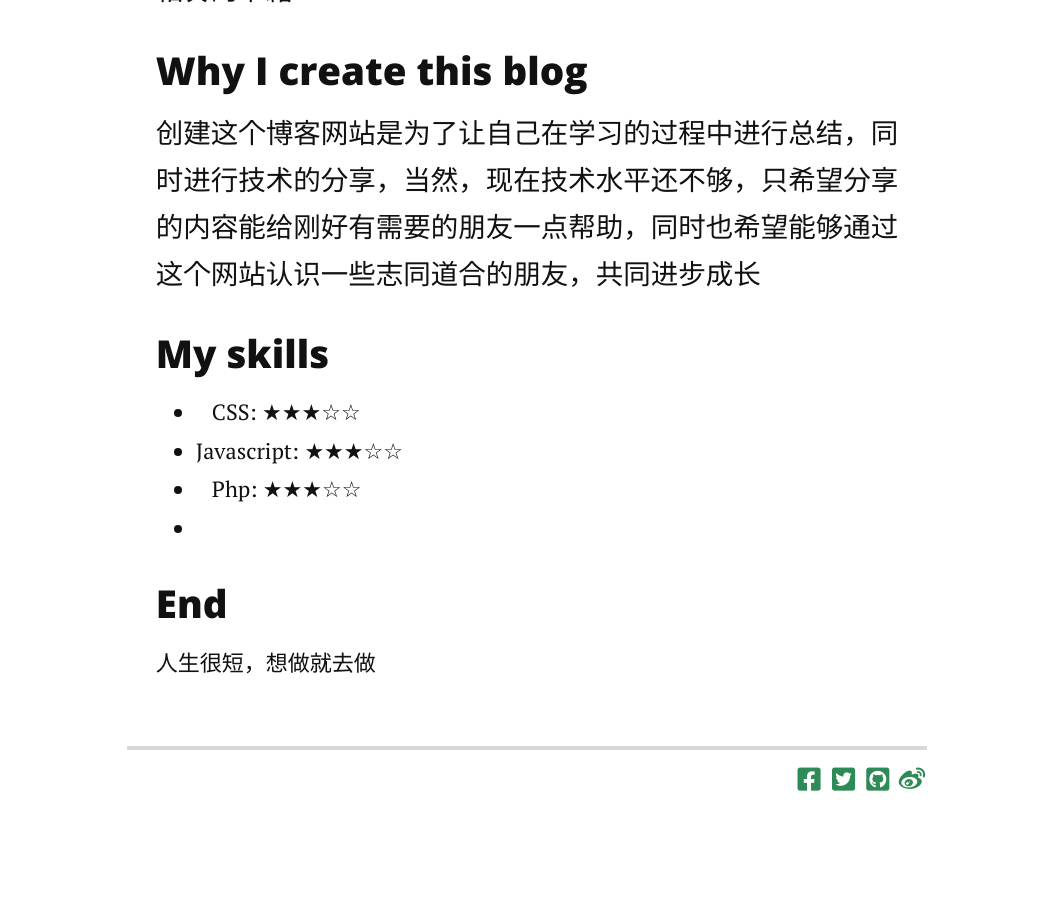
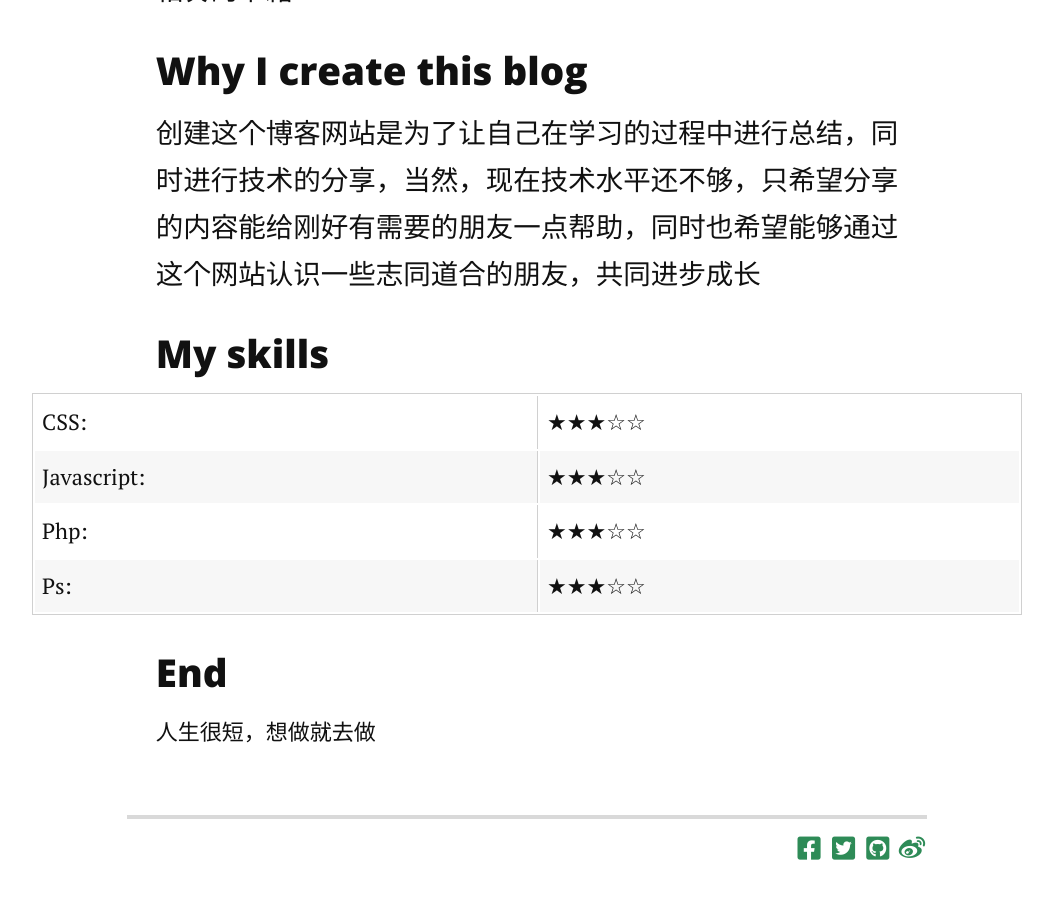
Before and after one commit to lem0nfan/lem0nfan.github.io, a Jekyll site: the page built from about.md, in a window 1280 px wide and 900 px high, scrolled down 1407 px. Shown: the whole window, without its empty margins (113-1166 px from the left). Built offline with Jekyll 4.4.1, drawn with Linux system fonts in a browser that asks for light colours; nearby versions of some CDN libraries; before the commit the page ends 2238 px from its top, so only the background shows below that.

Commit message:
Update about.md

```diff
--- a/about.md
+++ b/about.md
@@ -2,7 +2,6 @@
 layout: default
 title: About Me
 ---
-
 <div class="post">
 	<h1 class="pageTitle">About Me</h1>
 	<img src="{{ '/assets/img/touring.jpg' | prepend: site.baseurl }}" alt="">
@@ -11,12 +10,24 @@ title: About Me
 	<h3>Why I create this blog</h3>
 	<p class="intro">创建这个博客网站是为了让自己在学习的过程中进行总结，同时进行技术的分享，当然，现在技术水平还不够，只希望分享的内容能给刚好有需要的朋友一点帮助，同时也希望能够通过这个网站认识一些志同道合的朋友，共同进步成长</p>
 	<h3>My skills</h3>
-	<ul>
-			<li>&nbsp;&nbsp;&nbsp;CSS: ★★★☆☆</li>
-  		<li>Javascript: ★★★☆☆</li>
-  		<li>&nbsp;&nbsp;&nbsp;Php: ★★★☆☆</li>
-  		<li></li>
-  	</ul>
-		<h3>End</h3>
+	<table>
+	<tr>
+		<td id="left">CSS:</td>
+		<td id="right">★★★☆☆</td>
+	</tr>
+	<tr>
+		<td id="left">Javascript:</td>
+		<td id="right">★★★☆☆</td>
+	</tr>
+	<tr>
+		<td id="left">Php:</td>
+		<td id="right">★★★☆☆</td>
+	</tr>
+	<tr>
+		<td id="left">Ps:</td>
+		<td id="right">★★★☆☆</td>
+	</tr>
+	</table>
+	<h3>End</h3>
 		<p>人生很短，想做就去做</p>
 </div>
```
